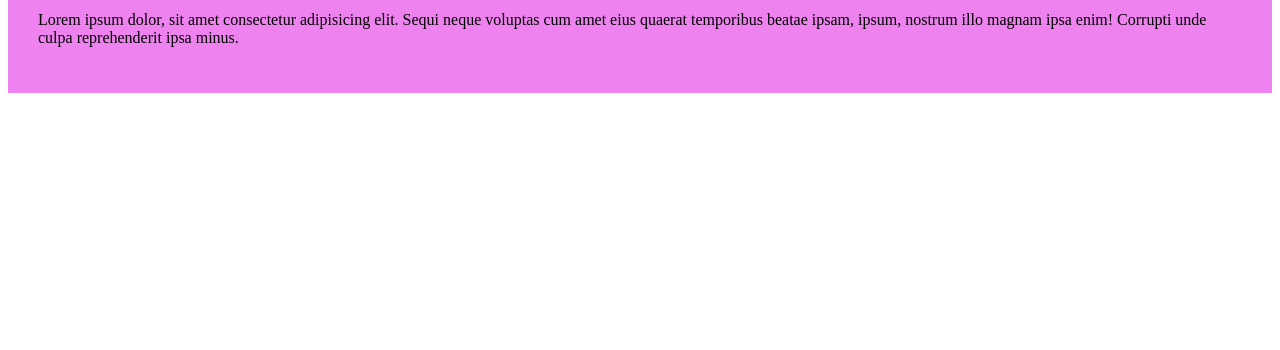
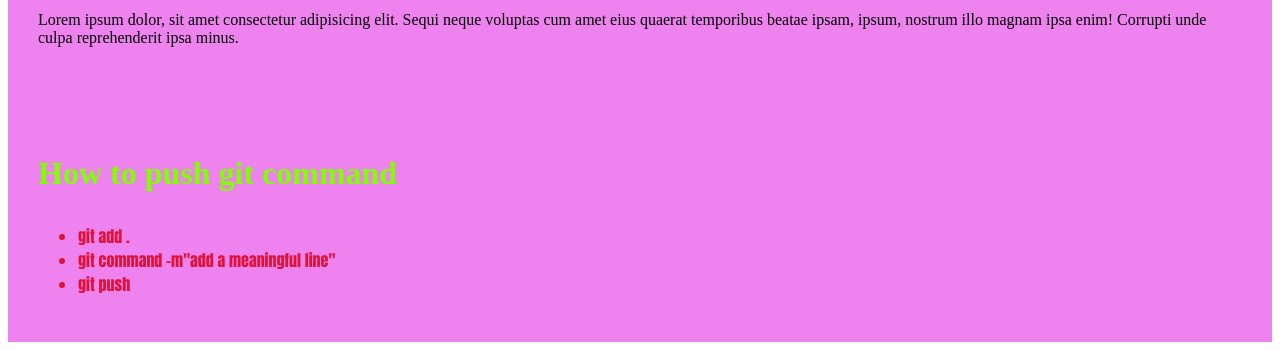
Before and after one commit to prosen36/my-first-github-repo, a plain HTML site: page index.html in a window 1280 px wide. Shown: the part 605-955 px from the top of the page. Before the commit the page ends 800 px from the top, so only its background shows below. Drawn offline with Linux system fonts and the light colour scheme.

Commit message:
added a list to push code

```diff
--- a/index.html
+++ b/index.html
@@ -22,5 +22,13 @@
         <h3 class="luka">my third blog</h3>
         <p>Lorem ipsum dolor, sit amet consectetur adipisicing elit. Sequi neque voluptas cum amet eius quaerat temporibus beatae ipsam, ipsum, nostrum illo magnam ipsa enim! Corrupti unde culpa reprehenderit ipsa minus.</p>
     </div>
+    <div>
+        <h3 class="luka"> How to push git command</h3>
+        <ul class="puka">
+            <li>git add .</li>
+            <li>git command -m"add a meaningful line"</li>
+            <li>git push</li>
+        </ul>
+    </div>
 </body>
 </html>
--- a/styles/blog.css
+++ b/styles/blog.css
@@ -6,3 +6,7 @@ div{
     font-size: xx-large;
     color: chartreuse;
 }
+.puka{
+    font-family: Impact, Haettenschweiler, 'Arial Narrow Bold', sans-serif;
+    color: crimson;
+}
```
